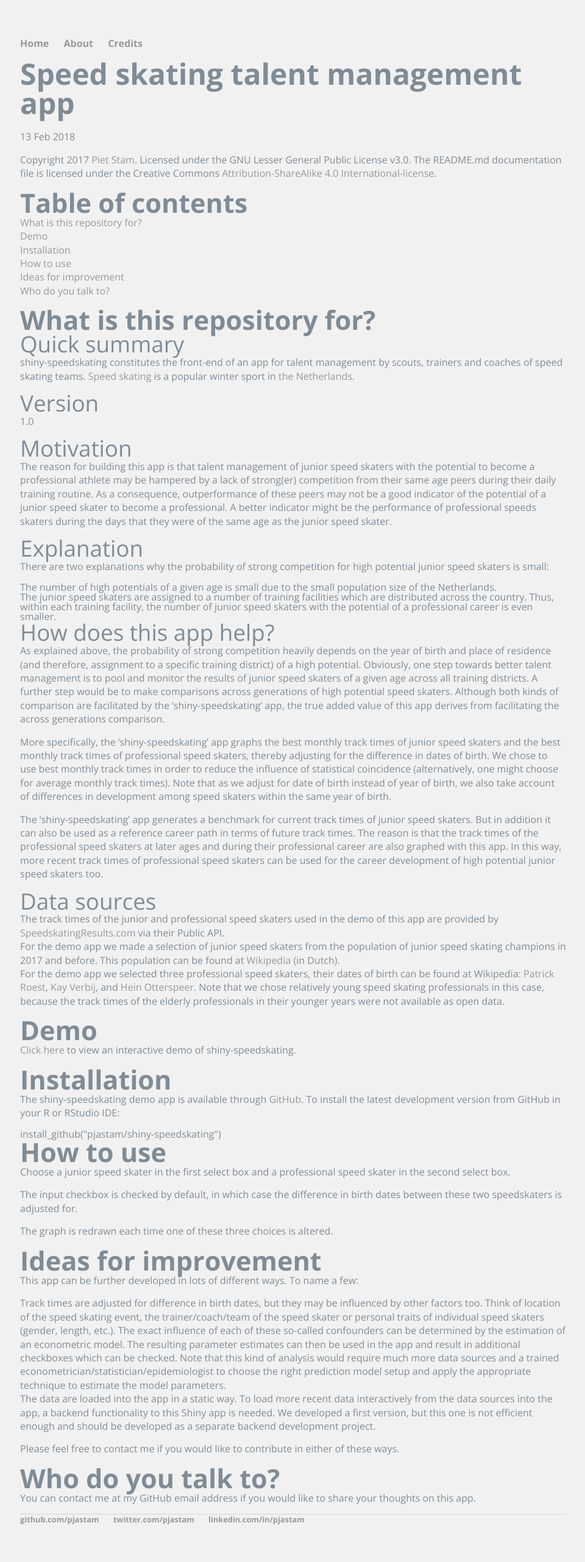
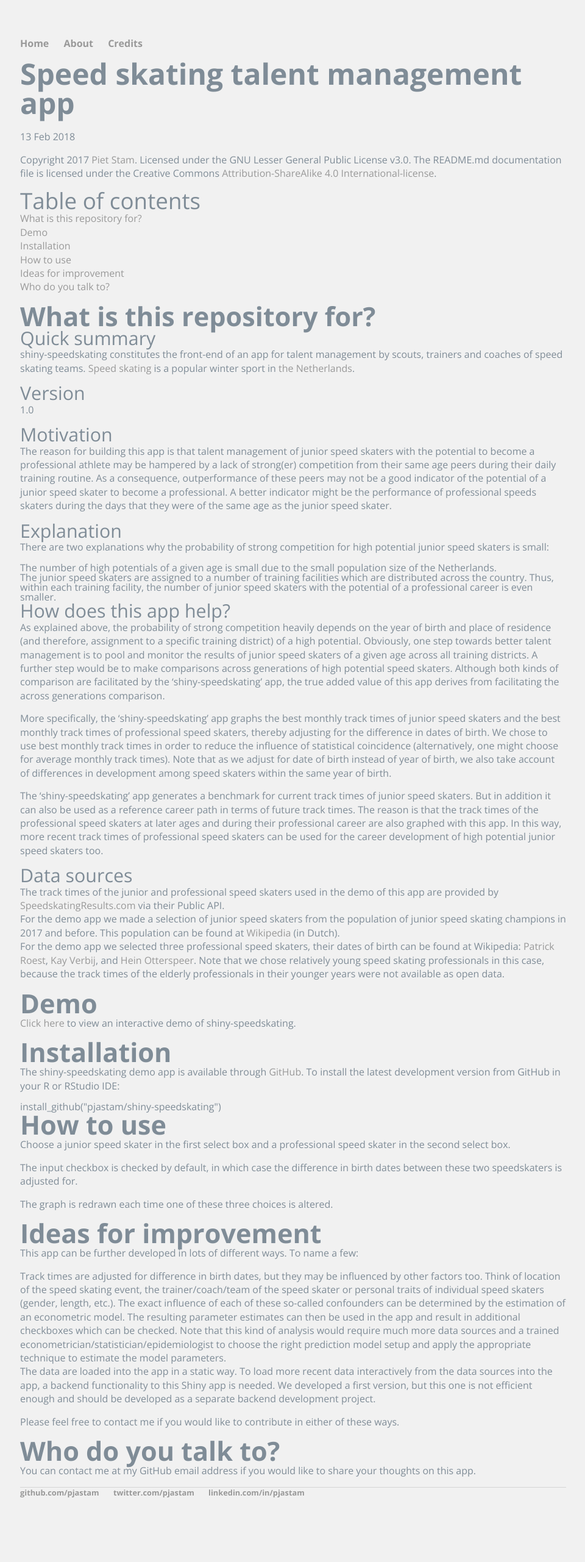
Before and after one commit to pjastam/pjastam.github.io, a Jekyll site: the page built from _posts/2018-02-13-speed-skating-talent-management-app.md, in a window 1280 px wide. Shown: the whole page at 61% size, without its empty margins (159-1119 px from the left). Built offline with Jekyll 4.4.1, drawn with Linux system fonts in a browser that asks for light colours; some web fonts are replaced; after the commit the page ends 2518 px from its top, so only the background shows below that.

Commit message:
Update layout

```diff
--- a/_posts/2018-02-13-speed-skating-talent-management-app.md
+++ b/_posts/2018-02-13-speed-skating-talent-management-app.md
@@ -8,7 +8,7 @@ date: 2018-02-13
 > Lesser General Public License v3.0. The README.md documentation file is licensed
 > under the Creative Commons [Attribution-ShareAlike 4.0 International-license](http://creativecommons.org/licenses/by-sa/4.0/).*
 
-## Table of contents
+### Table of contents
 
   - [What is this repository for?](#goal)
   - [Demo](#demo)
@@ -19,28 +19,28 @@ date: 2018-02-13
 
 <h2 id="goal">What is this repository for?</h2>
 
-### Quick summary
+#### Quick summary
 `shiny-speedskating` constitutes the front-end of an app for talent management by scouts, trainers and coaches of speed skating teams. [Speed skating](https://en.wikipedia.org/wiki/Speed_skating) is a popular winter sport in [the Netherlands](https://en.wikipedia.org/wiki/Netherlands).
 
-### Version
+#### Version
 1.0
 
-### Motivation
+#### Motivation
 The reason for building this app is that talent management of junior speed skaters with the potential to become a professional athlete may be hampered by a lack of strong(er) competition from their same age peers during their daily training routine. As a consequence, outperformance of these peers may not be a good indicator of the potential of a junior speed skater to become a professional. A better indicator might be the performance of professional speeds skaters during the days that they were of the same age as the junior speed skater.
 
-### Explanation
+#### Explanation
 There are two explanations why the probability of strong competition for high potential junior speed skaters is small:
 1. The number of high potentials of a given age is small due to the small population size of the Netherlands.
 2. The junior speed skaters are assigned to a number of training facilities which are distributed across the country. Thus, within each training facility, the number of junior speed skaters with the potential of a professional career is even smaller.
 
-### How does this app help?
+#### How does this app help?
 As explained above, the probability of strong competition heavily depends on the year of birth and place of residence (and therefore, assignment to a specific training district) of a high potential. Obviously, one step towards better talent management is to pool and monitor the results of junior speed skaters of a given age across all training districts. A further step would be to make comparisons across generations of high potential speed skaters. Although both kinds of comparison are facilitated by the 'shiny-speedskating' app, the true added value of this app derives from facilitating the across generations comparison.
 
 More specifically, the 'shiny-speedskating' app graphs the best monthly track times of junior speed skaters and the best monthly track times of professional speed skaters, thereby adjusting for the difference in dates of birth. We chose to use best monthly track times in order to reduce the influence of statistical coincidence (alternatively, one might choose for average monthly track times). Note that as we adjust for date of birth instead of year of birth, we also take account of differences in development among speed skaters within the same year of birth.
 
 The 'shiny-speedskating' app generates a benchmark for current track times of junior speed skaters. But in addition it can also be used as a reference career path in terms of future track times. The reason is that the track times of the professional speed skaters at later ages and during their professional career are also graphed with this app. In this way, more recent track times of professional speed skaters can be used for the career development of high potential junior speed skaters too.
 
-### Data sources
+#### Data sources
 
   - The track times of the junior and professional speed skaters used in the demo of this app are provided by [SpeedskatingResults.com](http://speedskatingresults.com/) via their Public API.
   - For the demo app we made a selection of junior speed skaters from the population of junior speed skating champions in 2017 and before. This population can be found at [Wikipedia](https://nl.wikipedia.org/wiki/Nederlandse_kampioenschappen_schaatsen_junioren) (in Dutch).
```
